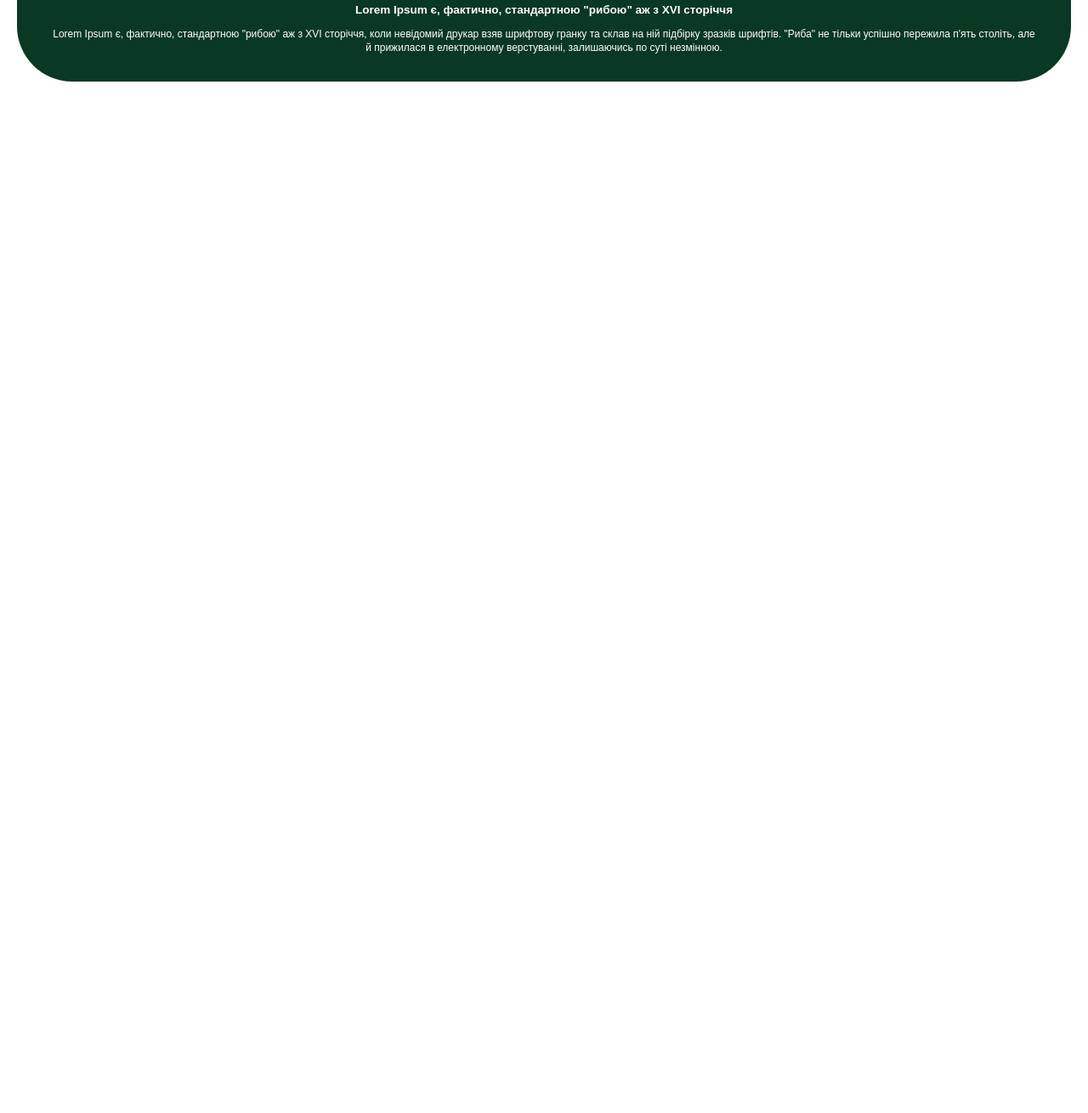
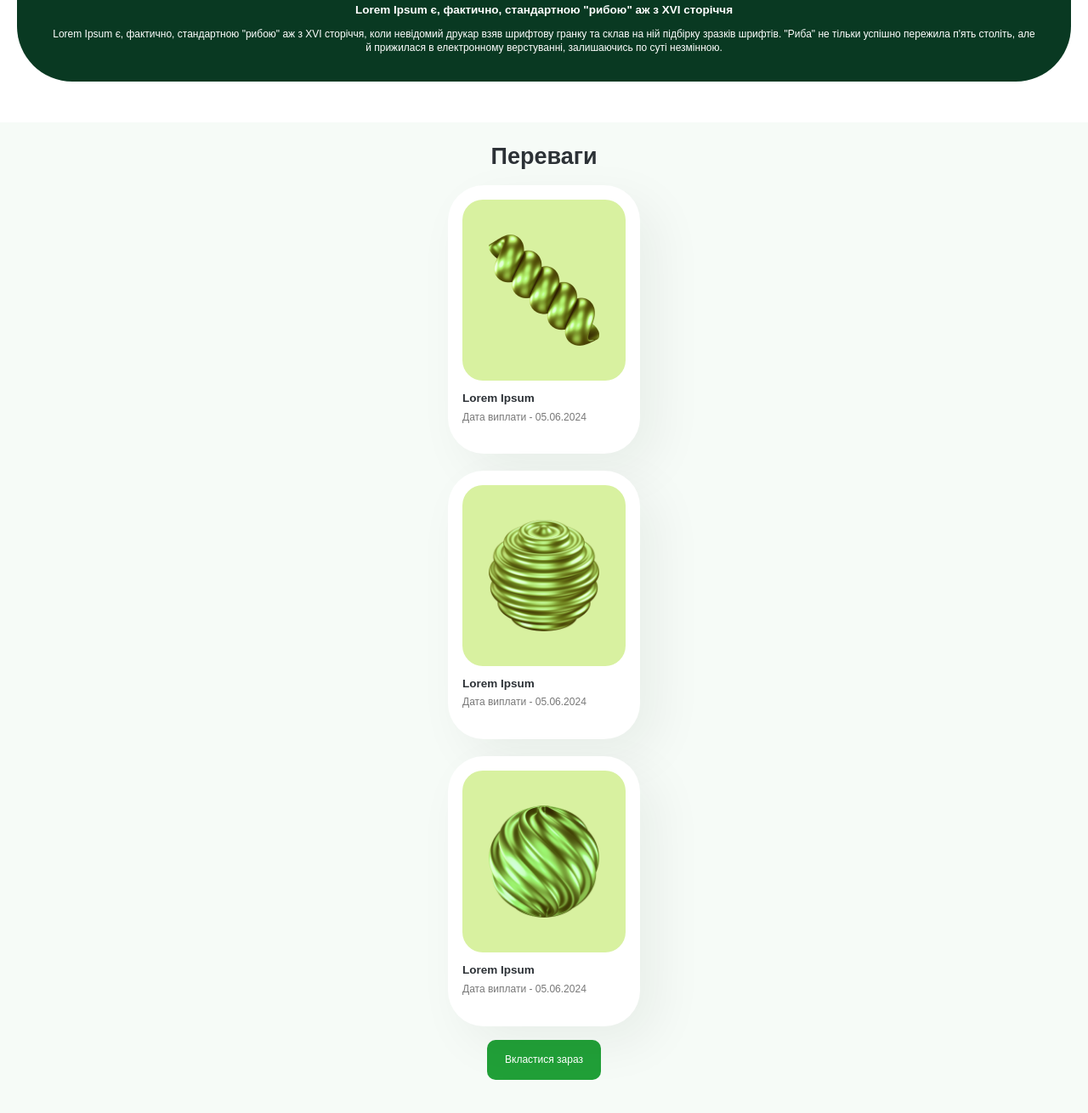
Before and after one commit to DianaKryzhanivska/tt-investment, a website built with Parcel: page src/index.html in a window 1280 px wide. Shown: the part 1882-3192 px from the top of the page at 85% size. Before the commit the page ends 2026 px from the top, so only its background shows below. Built offline with nearby package versions, Linux system fonts and the light colour scheme.

Commit message:
benefits section mobile

```diff
--- a/src/index.html
+++ b/src/index.html
@@ -11,6 +11,7 @@
     <main>
       <include src="./partials/hero.html"></include>
       <include src="./partials/about.html"></include>
+      <include src="./partials/benefits.html"></include>
     </main>
     <script type="module" src="./index.js"></script>
   </body>
--- /dev/null
+++ b/src/partials/benefits.html
@@ -0,0 +1,91 @@
+<section>
+  <div class="container benefits-container">
+    <h2 class="benefits-title">Переваги</h2>
+    <div class="benefits-wrapper">
+      <ul class="benefits-list">
+        <li class="benefits-item">
+          <div>
+            <picture>
+              <source
+                media="(max-width: 1439px)"
+                srcset="
+                  ./images/benefits_mob1@1x.png,
+                  ./images/benefits_mob1@2x.png 2x
+                "
+              />
+              <source
+                media="(min-width: 1440px)"
+                srcset="
+                  ./images/benefits_desk1@1x.png,
+                  ./images/benefits_desk1@2x.png 2x
+                "
+              />
+              <img
+                class="benefits-img"
+                src="./images/benefits_mob1@1x.png"
+                alt="illustration"
+              />
+            </picture>
+          </div>
+          <h3>Lorem Ipsum</h3>
+          <p>Дата виплати - 05.06.2024</p>
+        </li>
+        <li class="benefits-item">
+          <div>
+            <picture>
+              <source
+                media="(max-width: 1439px)"
+                srcset="
+                  ./images/benefits_desk2@1x.png,
+                  ./images/benefits_desk2@2x.png 2x
+                "
+              />
+              <source
+                media="(min-width: 1440px)"
+                srcset="
+                  ./images/benefits_desk2@1x.png,
+                  ./images/benefits_desk2@2x.png 2x
+                "
+              />
+              <img
+                class="benefits-img"
+                src="./images/benefits_desk2@1x.png"
+                alt="illustration"
+              />
+            </picture>
+          </div>
+          <h3>Lorem Ipsum</h3>
+          <p>Дата виплати - 05.06.2024</p>
+        </li>
+        <li class="benefits-item">
+          <div>
+            <picture>
+              <source
+                media="(max-width: 1439px)"
+                srcset="
+                  ./images/benefits_desk3@1x.png,
+                  ./images/benefits_desk3@2x.png 2x
+                "
+              />
+              <source
+                media="(min-width: 1440px)"
+                srcset="
+                  ./images/benefits_desk3@1x.png,
+                  ./images/benefits_desk3@2x.png 2x
+                "
+              />
+              <img
+                class="benefits-img"
+                src="./images/benefits_desk3@1x.png"
+                alt="illustration"
+              />
+            </picture>
+          </div>
+          <h3>Lorem Ipsum</h3>
+          <p>Дата виплати - 05.06.2024</p>
+        </li>
+      </ul>
+    </div>
+    <button type="button" class="benefits-button">Вкластися зараз</button>
+  </div>
+</section>
--- /dev/null
+++ b/src/сss/layout/benefits.css
@@ -0,0 +1,67 @@
+.benefits-container {
+  padding-top: 23px;
+  padding-bottom: 48px;
+  background: var(--light-green-bg, #f6fbf7);
+}
+
+.benefits-title {
+  color: var(--text-bold, #2c3136);
+  font-size: 27px;
+  font-weight: 600;
+  line-height: 1.3em;
+  text-align: center;
+  margin-bottom: 16px;
+}
+
+.benefits-wrapper {
+  display: flex;
+  justify-content: center;
+  margin-bottom: 16px;
+}
+
+.benefits-list {
+  display: flex;
+  flex-direction: column;
+  gap: 20px;
+}
+
+.benefits-item {
+  width: 226px;
+  background: #fff;
+  border-radius: 42px;
+  padding: 17px 17px 35px;
+  box-shadow: 20px 20px 60px 0px rgba(23, 33, 0, 0.06);
+}
+
+.benefits-item div {
+  border-radius: 24px;
+  padding: 41px 31px;
+  background: var(--light-green, #d8f1a0);
+  margin-bottom: 12px;
+}
+
+.benefits-item h3 {
+  color: var(--text-bold, #2c3136);
+  font-size: 13.5px;
+  font-weight: 600;
+  line-height: 1.3em;
+  margin-bottom: 6px;
+}
+
+.benefits-item p {
+  color: var(--text-regular, #787878);
+  font-size: 12px;
+  font-weight: 400;
+  line-height: 1.3em;
+}
+
+.benefits-button {
+  margin: 0 auto;
+  border-radius: 10px;
+  padding: 16px 21px;
+  background: var(--green, #21a038);
+  color: #fff;
+  font-size: 12px;
+  font-weight: 400;
+  line-height: 1.3em;
+}
--- a/src/сss/main.css
+++ b/src/сss/main.css
@@ -6,3 +6,4 @@
 @import url('./layout/header.css');
 @import url('./layout/hero.css');
 @import url('./layout/about.css');
+@import url('./layout/benefits.css');
```
Also changed, not shown: src/images/benefits_desk1@1x.png (added), src/images/benefits_desk1@2x.png (added), src/images/benefits_desk2@1x.png (added), src/images/benefits_desk2@2x.png (added), src/images/benefits_desk3@1x.png (added), src/images/benefits_desk3@2x.png (added), src/images/benefits_mob1@1x.png (added), src/images/benefits_mob1@2x.png (added).
